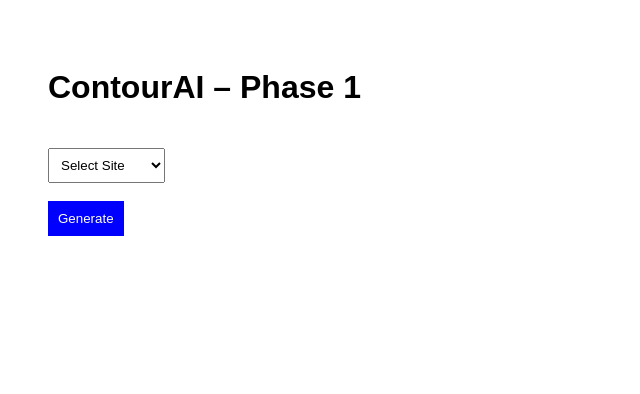
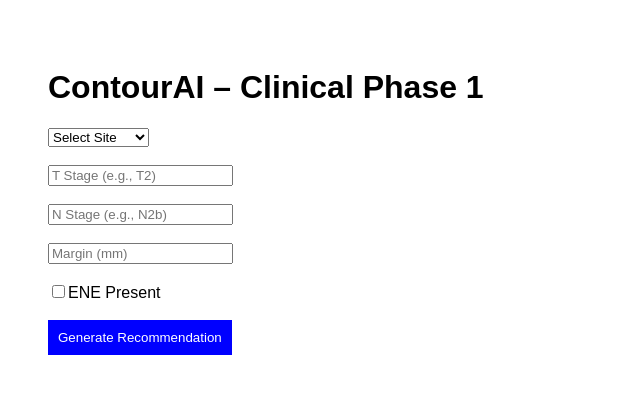
Before and after one commit to Bubblycommandant/Contourai, a Next.js app: page / in a window 1280 px wide. Shown: the top 394 px of the page, without its empty margins (0-640 px from the left). Built offline with nearby package versions, Linux system fonts and the light colour scheme.

Commit message:
Update page.tsx

```diff
--- a/app/page.tsx
+++ b/app/page.tsx
@@ -2,54 +2,182 @@
 
 import { useState } from "react";
 
-export default function Home() {
-  const [site, setSite] = useState("");
-  const [result, setResult] = useState<any>(null);
+type Recommendation = {
+  summary: string;
+  gtv: string;
+  ctv: string;
+  elective: string;
+  ptv: string;
+  citations: string[];
+};
 
-  const generateRecommendation = (site: string) => {
+function generateRecommendation(data: any): Recommendation {
+  const { site, tStage, nStage, marginMm, ene } = data;
+
+  const icru = "ICRU Report 83 (2010)";
+
+  // HEAD & NECK
   if (site === "Head & Neck") {
+    if (nStage?.includes("N2")) {
       return {
-        summary: "Include gross disease and at-risk nodal basins.",
-        gtv: "All visible primary and nodal disease on imaging.",
-        ctv: "GTV + 5–10 mm anatomically trimmed.",
-        elective: "Include adjacent nodal levels depending on N stage.",
-        ptv: "CTV + 3–5 mm depending on setup accuracy.",
-        citations: ["EORTC 2018 Head & Neck Atlas", "ICRU Report 83"]
+        summary:
+          "Locally advanced nodal disease – bilateral neck coverage recommended.",
+        gtv:
+          "All radiologically visible primary and nodal disease.",
+        ctv:
+          "GTV + 5–10 mm anatomically trimmed to respect barriers.",
+        elective:
+          "Ipsilateral levels II–IV + contralateral II–III.",
+        ptv:
+          "CTV + 3–5 mm depending on immobilization accuracy.",
+        citations: [
+          "EORTC Head & Neck Atlas 2018",
+          icru,
+        ],
       };
     }
 
-    if (site === "Breast") {
     return {
-        summary: "Adjuvant breast or chest wall irradiation.",
-        gtv: "Tumor bed identified via clips/imaging.",
-        ctv: "Tumor bed + 10–15 mm within breast tissue.",
-        elective: "Regional nodes if N positive.",
-        ptv: "CTV + 5 mm typical.",
-        citations: ["ESTRO Breast CTV Guidelines", "ICRU Report 83"]
+      summary: "Early-stage or limited nodal disease.",
+      gtv: "Gross primary ± involved nodes.",
+      ctv: "GTV + 5 mm expansion.",
+      elective: "Ipsilateral nodal levels depending on site.",
+      ptv: "CTV + 3–5 mm.",
+      citations: ["EORTC Head & Neck Atlas 2018", icru],
     };
   }
 
-    return null;
+  // BREAST
+  if (site === "Breast") {
+    if (marginMm && marginMm <= 2) {
+      return {
+        summary: "Close margin – high-risk tumor bed coverage required.",
+        gtv: "Tumor bed defined by clips and imaging.",
+        ctv: "Tumor bed + 15 mm limited to breast tissue.",
+        elective: "Regional nodes if N positive.",
+        ptv: "CTV + 5 mm typical.",
+        citations: ["ESTRO Breast Guidelines 2015", icru],
       };
+    }
+
+    return {
+      summary: "Standard adjuvant whole breast irradiation.",
+      gtv: "Tumor bed.",
+      ctv: "Whole breast CTV.",
+      elective: "Regional nodes if indicated.",
+      ptv: "CTV + 5 mm.",
+      citations: ["ESTRO Breast Guidelines 2015", icru],
+    };
+  }
+
+  // PROSTATE
+  if (site === "Prostate") {
+    if (tStage?.includes("T3")) {
+      return {
+        summary: "High-risk disease – seminal vesicle coverage required.",
+        gtv: "Prostate ± involved seminal vesicles.",
+        ctv: "Prostate + proximal seminal vesicles.",
+        elective: "Pelvic nodes if high risk.",
+        ptv: "CTV + 5–7 mm (posterior 3–5 mm).",
+        citations: ["RTOG Prostate Atlas", icru],
+      };
+    }
+
+    return {
+      summary: "Localized prostate cancer.",
+      gtv: "Prostate gland.",
+      ctv: "Prostate only.",
+      elective: "No elective nodes in low risk.",
+      ptv: "CTV + 5–7 mm.",
+      citations: ["RTOG Prostate Atlas", icru],
+    };
+  }
+
+  return {
+    summary: "No rule matched.",
+    gtv: "",
+    ctv: "",
+    elective: "",
+    ptv: "",
+    citations: [icru],
+  };
+}
+
+export default function Home() {
+  const [form, setForm] = useState({
+    site: "",
+    tStage: "",
+    nStage: "",
+    marginMm: "",
+    ene: false,
+  });
+
+  const [result, setResult] = useState<Recommendation | null>(null);
 
   const handleGenerate = () => {
-    const output = generateRecommendation(site);
-    setResult(output);
+    setResult(generateRecommendation(form));
   };
 
   return (
     <div style={{ padding: 40, fontFamily: "Arial" }}>
-      <h1>ContourAI – Phase 1</h1>
+      <h1>ContourAI – Clinical Phase 1</h1>
 
+      <div style={{ marginTop: 20 }}>
         <select
-        value={site}
-        onChange={(e) => setSite(e.target.value)}
-        style={{ padding: 8, marginTop: 20 }}
+          value={form.site}
+          onChange={(e) =>
+            setForm({ ...form, site: e.target.value })
+          }
         >
           <option value="">Select Site</option>
           <option>Head & Neck</option>
           <option>Breast</option>
+          <option>Prostate</option>
         </select>
+
+        <br /><br />
+
+        <input
+          placeholder="T Stage (e.g., T2)"
+          value={form.tStage}
+          onChange={(e) =>
+            setForm({ ...form, tStage: e.target.value })
+          }
+        />
+
+        <br /><br />
+
+        <input
+          placeholder="N Stage (e.g., N2b)"
+          value={form.nStage}
+          onChange={(e) =>
+            setForm({ ...form, nStage: e.target.value })
+          }
+        />
+
+        <br /><br />
+
+        <input
+          placeholder="Margin (mm)"
+          type="number"
+          value={form.marginMm}
+          onChange={(e) =>
+            setForm({ ...form, marginMm: e.target.value })
+          }
+        />
+
+        <br /><br />
+
+        <label>
+          <input
+            type="checkbox"
+            checked={form.ene}
+            onChange={(e) =>
+              setForm({ ...form, ene: e.target.checked })
+            }
+          />
+          ENE Present
+        </label>
 
         <br /><br />
 
@@ -59,14 +187,16 @@ export default function Home() {
             padding: 10,
             backgroundColor: "blue",
             color: "white",
-          border: "none"
+            border: "none",
           }}
         >
-        Generate
+          Generate Recommendation
         </button>
+      </div>
 
       {result && (
         <div style={{ marginTop: 30 }}>
+          <h2>Recommendation</h2>
           <p><strong>Summary:</strong> {result.summary}</p>
           <p><strong>GTV:</strong> {result.gtv}</p>
           <p><strong>CTV:</strong> {result.ctv}</p>
@@ -75,7 +205,7 @@ export default function Home() {
 
           <h3>Citations:</h3>
           <ul>
-            {result.citations.map((c: string, i: number) => (
+            {result.citations.map((c, i) => (
               <li key={i}>{c}</li>
             ))}
           </ul>
```
Lines whose indentation alone changed are shown as unchanged.
